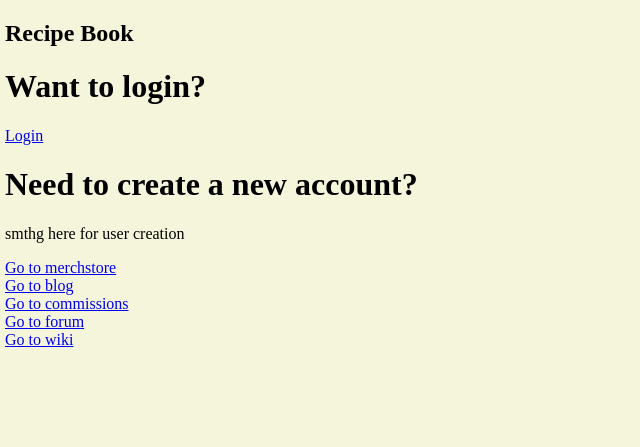
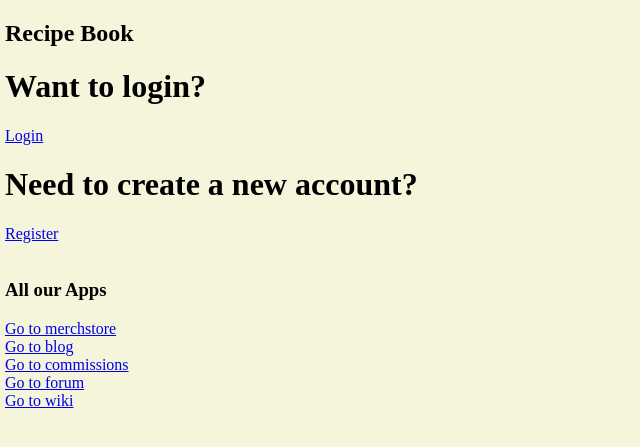
Before and after one commit to madyoung914/hobbysite-ED-1, a Django app: page / in a window 1280 px wide. Shown: the part 57-504 px from the top of the page, without its empty margins (0-640 px from the left). Run offline with Django 5.2, Linux system fonts and the light colour scheme.

Commit message:
fixed homepage

```diff
--- a/hobbysite/main_interface/templates/main_interface/homepage.html
+++ b/hobbysite/main_interface/templates/main_interface/homepage.html
@@ -14,10 +14,14 @@
         <a href="{% url 'login' %}">Login</a>
         <br>
         <h1>Need to create a new account?</h1>
-        <p>smthg here for user creation</p>
+        <a href="{% url 'main_interface:register' %}">Register</a>
     {% endif %}
+
+    <br>
+    <br>
 </h2>
 
+<h3>All our Apps</h3>
     <a href="{% url 'merchstore:merchstore-list' %}">Go to merchstore</a>
     <br>
     <a href="{% url 'blog:articles-list' %}">Go to blog</a>
```
